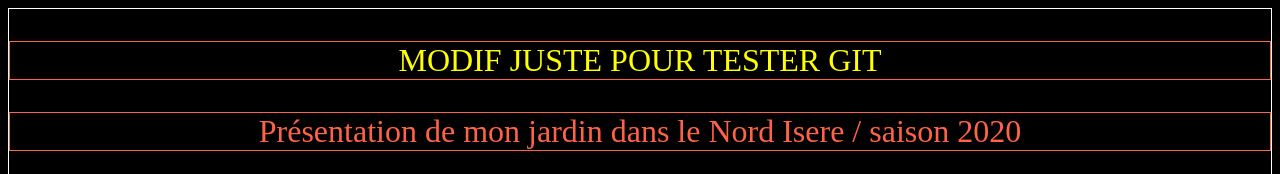
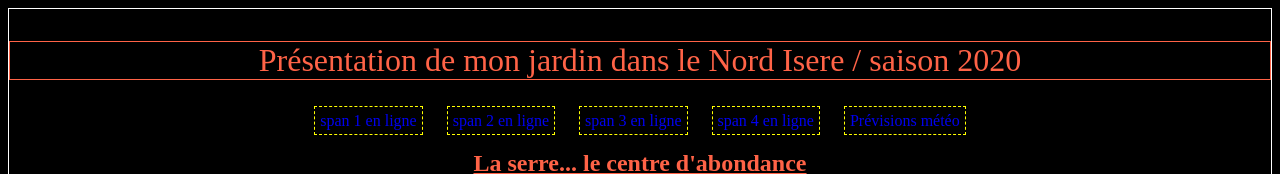
Before and after one commit to marcdev1/Potager-maison, a plain HTML site: page index.html in a window 1280 px wide. Shown: the top 174 px of the page. Drawn offline with Linux system fonts and the light colour scheme.

Commit message:
TEST Commit retiré du code HTML et CSS

```diff
--- a/index.html
+++ b/index.html
@@ -9,7 +9,6 @@
 
 </head>
 <body>
-    <p>        MODIF JUSTE POUR TESTER GIT     </p>
     <p>Présentation de mon jardin dans le Nord Isere / saison 2020 </p>
 
     <nav>
--- a/style.css
+++ b/style.css
@@ -45,10 +45,7 @@ img, #serre1{
     height: 450px;
     width: 700px;
 }
-p:first-child
-{
-    color: yellow;
-}
+
 
 /* Revoir le code css pour disposer les photos en flex wrap: wrap/*
 /*
```
